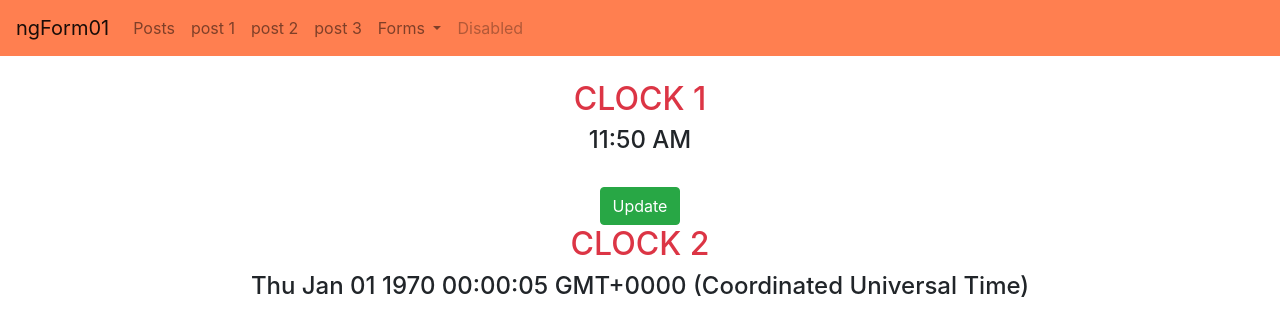
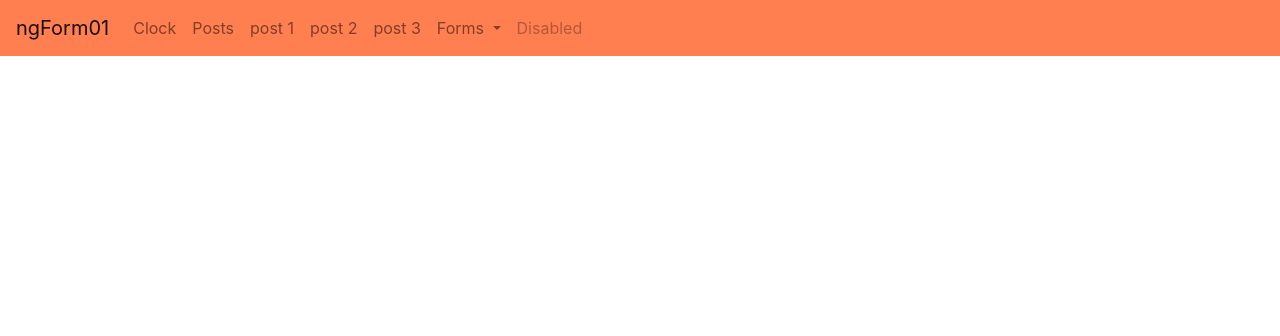
Before and after one commit to lorenzobianchi/ngForm01, an Angular app: page / in a window 1280 px wide. Shown: the top 336 px of the page. Built offline with nearby package versions, Linux system fonts and the light colour scheme.

Commit message:
added clock component

```diff
--- a/src/app/app.component.html
+++ b/src/app/app.component.html
@@ -1,14 +1,3 @@
 <app-navbar></app-navbar>
 
-<div class="container">
-  <div class="row">
-    <div class="col-lg-12 text-center p-2 mt-3">
-      <h2 class="text-danger">CLOCK 1</h2>
-      <h4>{{clock | async | date: 'shortTime'}}</h4>
-      <button class="btn btn-success mt-4" (click)="click$.next()">Update</button>
-      <h2 class="text-danger">CLOCK 2</h2>
-      <h4>{{clock2$ | async }}</h4>
-    </div>
-  </div>
-</div>
 <router-outlet></router-outlet>
--- a/src/app/app.component.ts
+++ b/src/app/app.component.ts
@@ -1,6 +1,4 @@
 import { Component } from '@angular/core';
-import { map, startWith, scan, mapTo } from 'rxjs/operators';
-import { Subject, merge, interval } from 'rxjs';
 
 @Component({
   selector: 'app-root',
@@ -8,48 +6,5 @@ import { Subject, merge, interval } from 'rxjs';
   styleUrls: ['./app.component.scss']
 })
 export class AppComponent {
-  click$ = new Subject();
-  title = 'ngForm01';
-  clock = interval(1000).pipe(
-    map(() => {
-      return new Date();
-    })
-  );
-  clock2$;
-
-  constructor() {
-    this.clock.subscribe(console.log.bind(console));
-    // this.clock2$ = (this.click$.pipe(
-    //   map(
-    //     () => new Date()
-    //   )
-    // ), )
-
-    // this merge 2 observable & update clock2 every 5 secs
-    // this.clock2$ = merge(
-    //   ...[this.click$, interval(5000)]
-    // ).pipe(map(
-    //   () => new Date()));
-
-    this.clock2$ = merge(
-      ...[
-        this.click$.pipe(mapTo('hour')),
-        interval(1000).pipe(mapTo('second'))
-      ]
-    ).pipe(
-      startWith(new Date()),
-      scan((accumulator, currentValue: any) => {
-        let date = new Date(accumulator)
-
-        if(currentValue === 'second') {
-          date.setSeconds(date.getSeconds() + 1)
-        }
-        if(currentValue === 'hour') {
-          date.setHours(date.getHours() + 1)
-        }
-        return date;
-      }, 0)
-    );
-  }
-
+  constructor() {}
 }
--- a/src/app/app.module.ts
+++ b/src/app/app.module.ts
@@ -10,6 +10,7 @@ import { LoginFormComponent } from './login-form/login-form.component';
 import { RadioBtnFormComponent } from './radio-btn-form/radio-btn-form.component';
 import { SelectBtnFormComponent } from './select-btn-form/select-btn-form.component';
 import { ApiService } from './services/api.service';
+import { ClockComponent } from './clock/clock.component';
 
 @NgModule({
   declarations: [
@@ -18,6 +19,7 @@ import { ApiService } from './services/api.service';
     LoginFormComponent,
     RadioBtnFormComponent,
     SelectBtnFormComponent,
+    ClockComponent,
   ],
   imports: [
     BrowserModule,
--- /dev/null
+++ b/src/app/clock.reducers.ts
@@ -0,0 +1,3 @@
+export const clock = (state = new Date()) => {
+  return state;
+};
--- /dev/null
+++ b/src/app/clock/clock.component.html
@@ -0,0 +1,11 @@
+<div class="container">
+  <div class="row">
+    <div class="col-lg-12 text-center p-2 mt-3">
+      <h2 class="text-danger">CLOCK 1</h2>
+      <h4>{{clock | async | date: 'shortTime'}}</h4>
+      <button class="btn btn-success mt-4" (click)="click$.next()">Update</button>
+      <h2 class="text-danger">CLOCK 2</h2>
+      <h4>{{clock2$ | async }}</h4>
+    </div>
+  </div>
+</div>
--- /dev/null
+++ b/src/app/clock/clock.component.ts
@@ -0,0 +1,56 @@
+import { Component } from '@angular/core';
+import { map, startWith, scan, mapTo } from 'rxjs/operators';
+import { Subject, merge, interval } from 'rxjs';
+
+@Component({
+  selector: 'app-clock',
+  templateUrl: './clock.component.html',
+  styleUrls: ['./clock.component.scss']
+})
+export class ClockComponent {
+  click$ = new Subject();
+  title = 'ngForm01';
+  clock = interval(1000).pipe(
+    map(() => {
+      return new Date();
+    })
+  );
+  clock2$;
+
+  constructor() {
+    this.clock.subscribe(console.log.bind(console));
+    // this.clock2$ = (this.click$.pipe(
+    //   map(
+    //     () => new Date()
+    //   )
+    // ), )
+
+    // this merge 2 observable & update clock2 every 5 secs
+    // this.clock2$ = merge(
+    //   ...[this.click$, interval(5000)]
+    // ).pipe(map(
+    //   () => new Date()));
+
+    this.clock2$ = merge(
+      ...[
+        this.click$.pipe(mapTo('hour')),
+        interval(1000).pipe(mapTo('second'))
+      ]
+    ).pipe(
+      startWith(new Date()),
+      scan((accumulator, currentValue: any) => {
+        const date = new Date(accumulator);
+
+        if (currentValue === 'second') {
+          date.setSeconds(date.getSeconds() + 1);
+        }
+        if (currentValue === 'hour') {
+          date.setHours(date.getHours() + 1);
+        }
+        return date;
+      }, 0)
+    );
+  }
+
+
+}
--- a/src/app/navbar/navbar.component.html
+++ b/src/app/navbar/navbar.component.html
@@ -1,10 +1,19 @@
 <nav class="navbar navbar-expand-lg navbar-light bg-light custom-navbar">
-  <a class="navbar-brand" href="#">{{title}}</a>
+  <a class="navbar-brand" routerLink="/">{{title}}</a>
   <button class="navbar-toggler" type="button" data-toggle="collapse" data-target="#navbarNavAltMarkup" aria-controls="navbarNavAltMarkup" aria-expanded="false" aria-label="Toggle navigation">
     <span class="navbar-toggler-icon"></span>
   </button>
   <div class="collapse navbar-collapse">
     <ul class="navbar-nav mr-auto">
+      <li class="nav-item">
+        <a
+          class="nav-link"
+          routerLink="clock"
+          [routerLinkActiveOptions]="{exact:true}"
+          routerLinkActive="active">
+           Clock
+        </a>
+      </li>
       <li class="nav-item">
         <a
           class="nav-link"
```
Also changed, not shown: src/app/app-routing.module.ts (+6 -1 lines), src/app/clock/clock.component.scss (added), 1 other file (tests, documents, lock files or other folders).
